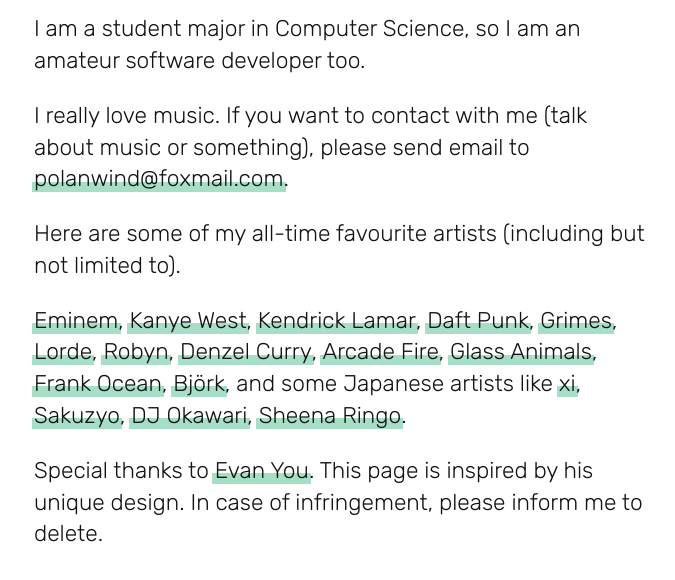
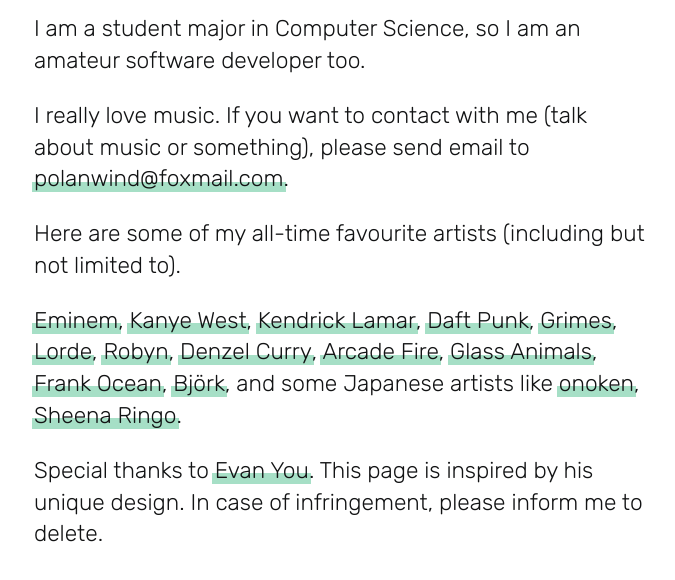
Before and after one commit to polanwind/polanwind.github.io, a plain HTML site: page index.html in a window 1280 px wide. Shown: the part 260-840 px from the top of the page, without its empty margins (102-777 px from the left). Drawn offline with Linux system fonts and the light colour scheme.

Commit message:
update_v7.0

```diff
--- a/index.html
+++ b/index.html
@@ -73,9 +73,7 @@
     <a href="#">Glass Animals</a>,
     <a href="#">Frank Ocean</a>,
     <a href="#">Björk</a>, and some Japanese artists like
-    <a href="#">xi</a>,
-    <a href="#">Sakuzyo</a>,
-    <a href="#">DJ Okawari</a>,
+    <a href="#">onoken</a>,
     <a href="#">Sheena Ringo</a>.
   </p>
   <p>
```
